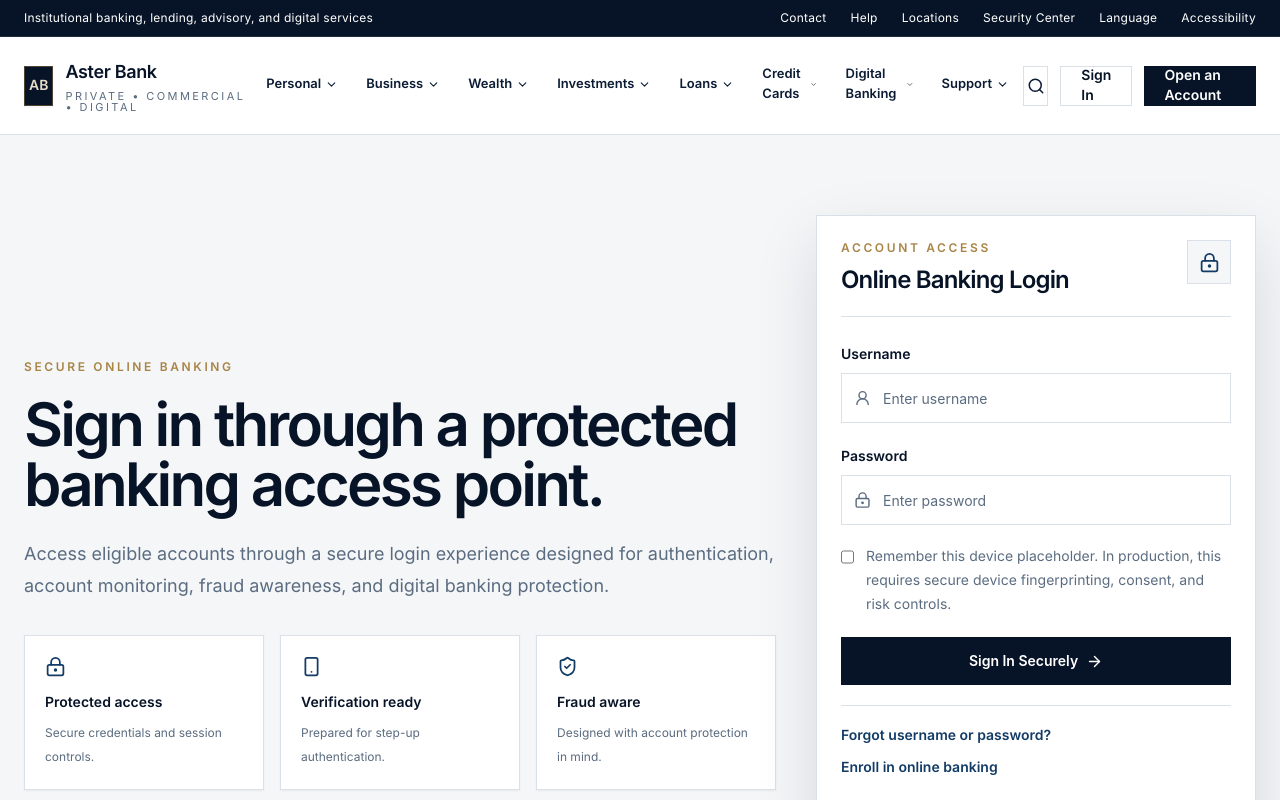
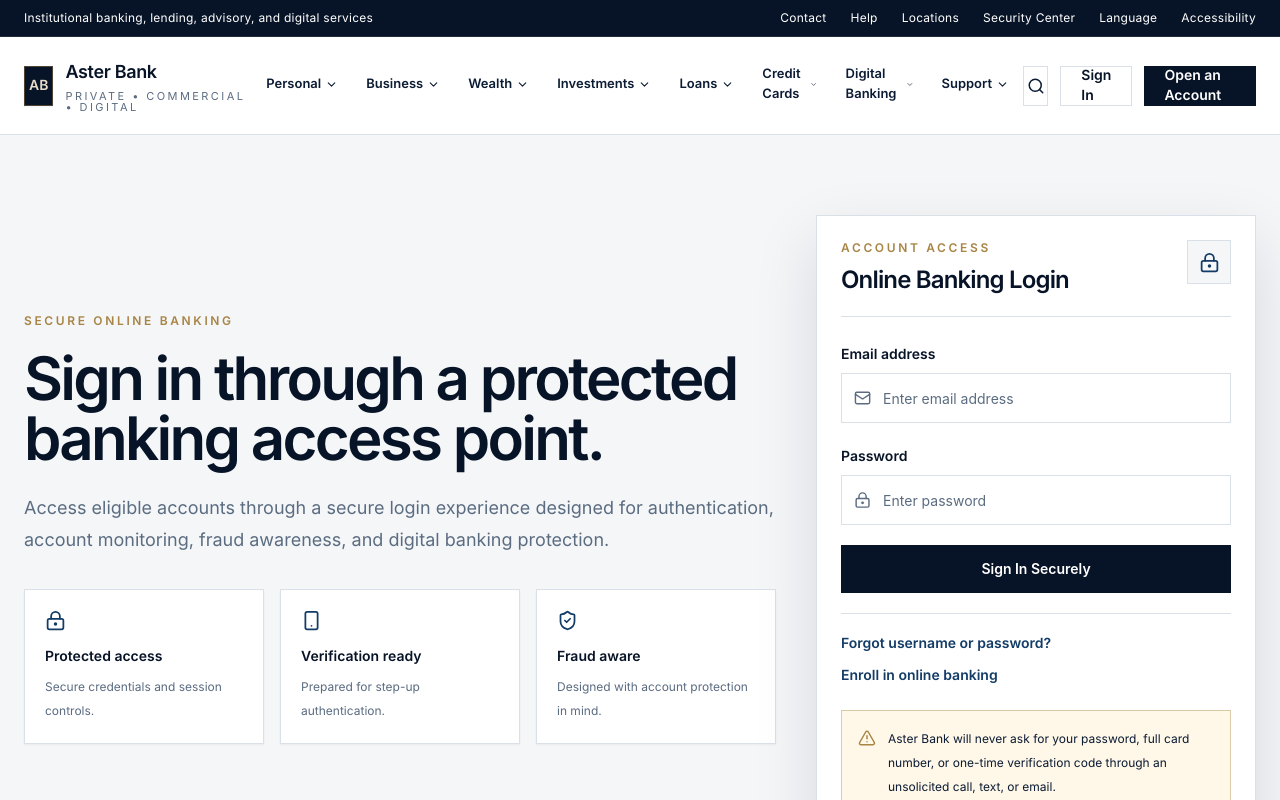
Before and after one commit to Alex-820/premium-bank-homepage, a Next.js app: page /login in a window 1280 px wide. Shown: the top 800 px of the page. Built offline with nearby package versions, Linux system fonts and the light colour scheme.

Commit message:
Connect customer login page to authentication API

```diff
--- /dev/null
+++ b/app/dashboard/page.tsx
@@ -0,0 +1,80 @@
+import { Footer } from "@/components/Footer";
+import { MainNav } from "@/components/MainNav";
+import { TopUtilityBar } from "@/components/TopUtilityBar";
+import { getCustomerSession } from "@/lib/customerSession";
+import { ShieldCheck, WalletCards, FileText } from "lucide-react";
+import { redirect } from "next/navigation";
+
+export const dynamic = "force-dynamic";
+
+export default async function DashboardPage() {
+  const session = await getCustomerSession();
+
+  if (!session) {
+    redirect("/login");
+  }
+
+  return (
+    <main className="min-h-screen bg-white text-ink-950">
+      <TopUtilityBar />
+      <MainNav />
+
+      <section className="border-b border-bank-line bg-bank-mist">
+        <div className="mx-auto max-w-7xl px-4 py-14 sm:px-6 lg:py-20">
+          <p className="text-xs font-semibold uppercase tracking-[0.22em] text-bank-gold">
+            Customer Dashboard
+          </p>
+
+          <h1 className="mt-5 max-w-5xl text-4xl font-semibold tracking-[-0.045em] text-ink-950 sm:text-5xl lg:text-6xl">
+            Welcome to your secure banking dashboard.
+          </h1>
+
+          <p className="mt-6 max-w-3xl text-lg leading-8 text-bank-steel">
+            Signed in as {session.email}. This dashboard is the foundation for accounts,
+            transactions, transfers, cards, support, alerts, and customer profile services.
+          </p>
+
+          <form action="/api/auth/logout" method="post" className="mt-8">
+            <button type="submit" className="btn-secondary h-11 px-5">
+              Sign Out
+            </button>
+          </form>
+        </div>
+      </section>
+
+      <section className="mx-auto grid max-w-7xl gap-6 px-4 py-14 sm:px-6 sm:py-20 md:grid-cols-3">
+        <div className="border border-bank-line bg-white p-6 shadow-sm">
+          <WalletCards className="text-bank-blue" size={22} />
+          <h2 className="mt-5 text-lg font-semibold tracking-[-0.02em] text-ink-950">
+            Accounts
+          </h2>
+          <p className="mt-3 text-sm leading-7 text-bank-steel">
+            Account balances, masked account numbers, and transaction history will be added next.
+          </p>
+        </div>
+
+        <div className="border border-bank-line bg-white p-6 shadow-sm">
+          <FileText className="text-bank-blue" size={22} />
+          <h2 className="mt-5 text-lg font-semibold tracking-[-0.02em] text-ink-950">
+            Applications
+          </h2>
+          <p className="mt-3 text-sm leading-7 text-bank-steel">
+            Customer application status, enrollment status, and support requests will be connected.
+          </p>
+        </div>
+
+        <div className="border border-bank-line bg-white p-6 shadow-sm">
+          <ShieldCheck className="text-bank-blue" size={22} />
+          <h2 className="mt-5 text-lg font-semibold tracking-[-0.02em] text-ink-950">
+            Security
+          </h2>
+          <p className="mt-3 text-sm leading-7 text-bank-steel">
+            Login history, security events, alerts, and profile protection controls will be added.
+          </p>
+        </div>
+      </section>
+
+      <Footer />
+    </main>
+  );
+}
--- a/app/login/page.tsx
+++ b/app/login/page.tsx
@@ -1,15 +1,14 @@
+import { CustomerLoginForm } from "@/components/auth/CustomerLoginForm";
 import { Footer } from "@/components/Footer";
 import { MainNav } from "@/components/MainNav";
 import { TopUtilityBar } from "@/components/TopUtilityBar";
 import { BANK_NAME } from "@/lib/site";
 import {
   AlertTriangle,
-  ArrowRight,
   Building2,
   LockKeyhole,
   ShieldCheck,
   Smartphone,
-  UserRound
 } from "lucide-react";
 import type { Metadata } from "next";
 
@@ -88,64 +87,7 @@ export default function LoginPage() {
               </div>
             </div>
 
-            <form className="mt-6 space-y-5">
-              <div>
-                <label
-                  htmlFor="username"
-                  className="text-sm font-semibold text-ink-950"
-                >
-                  Username
-                </label>
-                <div className="mt-2 flex items-center border border-bank-line bg-white px-3 transition focus-within:border-bank-blue">
-                  <UserRound size={18} className="text-bank-steel" />
-                  <input
-                    id="username"
-                    name="username"
-                    type="text"
-                    autoComplete="username"
-                    className="h-12 w-full bg-transparent px-3 text-sm text-ink-950 outline-none placeholder:text-bank-steel"
-                    placeholder="Enter username"
-                  />
-                </div>
-              </div>
-
-              <div>
-                <label
-                  htmlFor="password"
-                  className="text-sm font-semibold text-ink-950"
-                >
-                  Password
-                </label>
-                <div className="mt-2 flex items-center border border-bank-line bg-white px-3 transition focus-within:border-bank-blue">
-                  <LockKeyhole size={18} className="text-bank-steel" />
-                  <input
-                    id="password"
-                    name="password"
-                    type="password"
-                    autoComplete="current-password"
-                    className="h-12 w-full bg-transparent px-3 text-sm text-ink-950 outline-none placeholder:text-bank-steel"
-                    placeholder="Enter password"
-                  />
-                </div>
-              </div>
-
-              <div className="flex items-start gap-3">
-                <input
-                  id="remember-device"
-                  name="rememberDevice"
-                  type="checkbox"
-                  className="mt-1 h-4 w-4 border-bank-line"
-                />
-                <label htmlFor="remember-device" className="text-sm leading-6 text-bank-steel">
-                  Remember this device placeholder. In production, this requires secure device
-                  fingerprinting, consent, and risk controls.
-                </label>
-              </div>
-
-              <button type="button" className="btn-primary h-12 w-full justify-center">
-                Sign In Securely <ArrowRight size={17} />
-              </button>
-            </form>
+            <CustomerLoginForm />
 
             <div className="mt-5 grid gap-3 border-t border-bank-line pt-5 text-sm">
               <a href="/forgot-password" className="font-semibold text-bank-blue hover:underline">
--- /dev/null
+++ b/components/auth/CustomerLoginForm.tsx
@@ -0,0 +1,98 @@
+"use client";
+
+import { LockKeyhole, Mail } from "lucide-react";
+import { useState } from "react";
+
+export function CustomerLoginForm() {
+  const [email, setEmail] = useState("");
+  const [password, setPassword] = useState("");
+  const [message, setMessage] = useState("");
+  const [loading, setLoading] = useState(false);
+
+  async function submitLogin(event: React.FormEvent<HTMLFormElement>) {
+    event.preventDefault();
+
+    setLoading(true);
+    setMessage("Verifying secure access...");
+
+    try {
+      const response = await fetch("/api/auth/login", {
+        method: "POST",
+        headers: {
+          "Content-Type": "application/json"
+        },
+        body: JSON.stringify({ email, password })
+      });
+
+      const data = await response.json();
+
+      if (!response.ok) {
+        setMessage(data?.message || "Login failed.");
+        return;
+      }
+
+      setMessage("Login successful. Redirecting...");
+      window.location.href = "/dashboard";
+    } catch {
+      setMessage("Network error. Please try again.");
+    } finally {
+      setLoading(false);
+    }
+  }
+
+  return (
+    <form onSubmit={submitLogin} className="mt-6 space-y-5">
+      <div>
+        <label htmlFor="customer-email" className="text-sm font-semibold text-ink-950">
+          Email address
+        </label>
+        <div className="mt-2 flex items-center border border-bank-line bg-white px-3 transition focus-within:border-bank-blue">
+          <Mail size={18} className="text-bank-steel" />
+          <input
+            id="customer-email"
+            type="email"
+            value={email}
+            onChange={(event) => setEmail(event.target.value)}
+            autoComplete="email"
+            className="h-12 w-full bg-transparent px-3 text-sm text-ink-950 outline-none placeholder:text-bank-steel"
+            placeholder="Enter email address"
+            required
+          />
+        </div>
+      </div>
+
+      <div>
+        <label htmlFor="customer-password" className="text-sm font-semibold text-ink-950">
+          Password
+        </label>
+        <div className="mt-2 flex items-center border border-bank-line bg-white px-3 transition focus-within:border-bank-blue">
+          <LockKeyhole size={18} className="text-bank-steel" />
+          <input
+            id="customer-password"
+            type="password"
+            value={password}
+            onChange={(event) => setPassword(event.target.value)}
+            autoComplete="current-password"
+            className="h-12 w-full bg-transparent px-3 text-sm text-ink-950 outline-none placeholder:text-bank-steel"
+            placeholder="Enter password"
+            required
+          />
+        </div>
+      </div>
+
+      <button
+        type="submit"
+        disabled={loading}
+        className="btn-primary h-12 w-full justify-center disabled:opacity-60"
+      >
+        {loading ? "Signing in..." : "Sign In Securely"}
+      </button>
+
+      {message && (
+        <div className="border border-bank-line bg-bank-mist p-4 text-sm leading-6 text-bank-steel">
+          {message}
+        </div>
+      )}
+    </form>
+  );
+}
```
